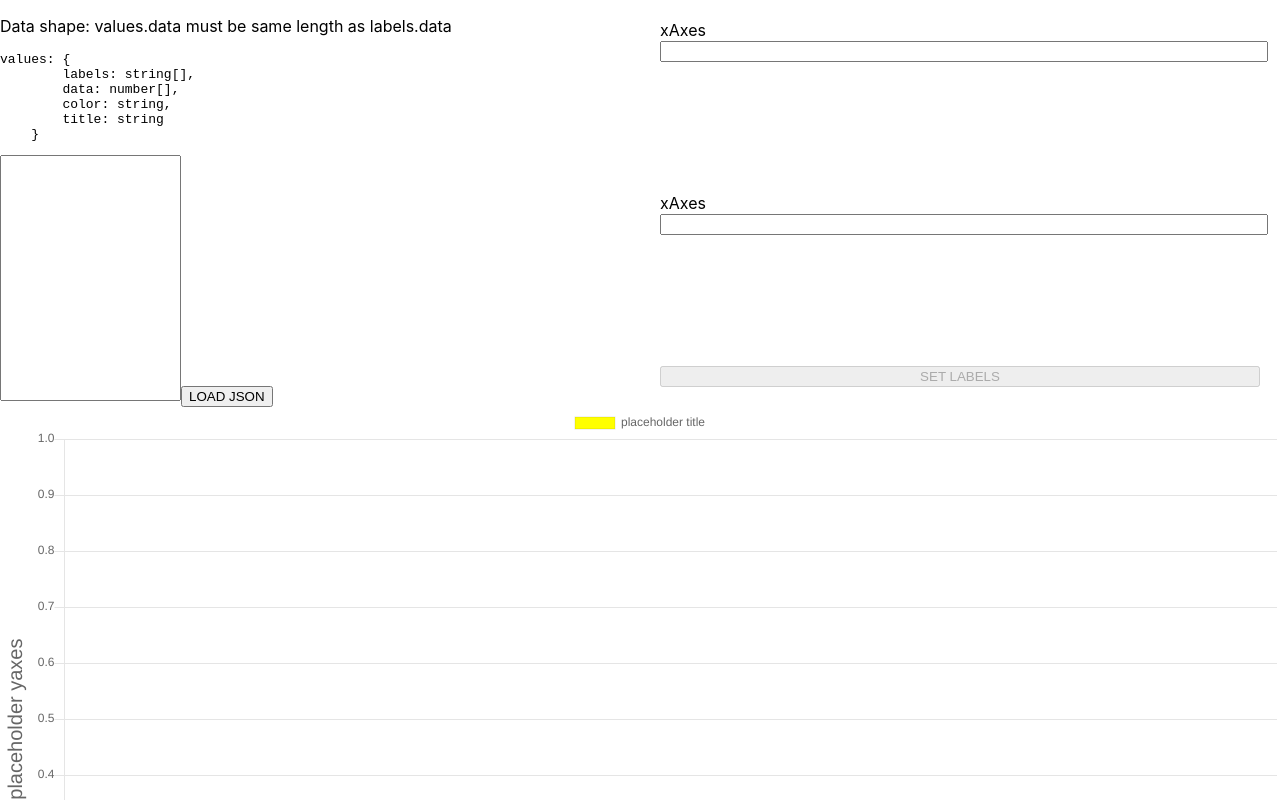
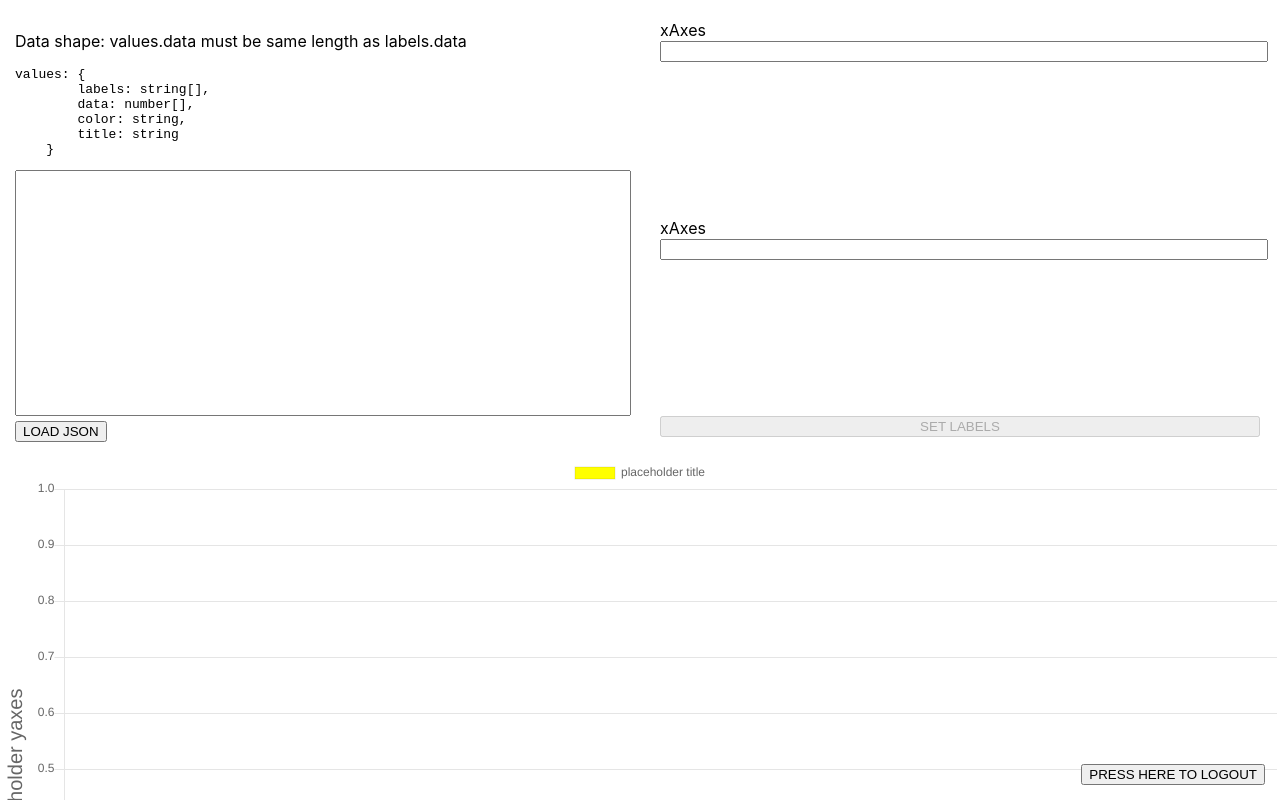
Before and after one commit to Mautriz/react-chart-test, a React (Create React App) app: page / in a window 1280 px wide. Both pictures are taken after a click on the button "LOGIN!". Shown: the top 800 px of the page. Built offline with nearby package versions, Linux system fonts and the light colour scheme.

Commit message:
added auth persistance and logout button

```diff
--- a/src/components/chart-load-json/chart-load-json.scss
+++ b/src/components/chart-load-json/chart-load-json.scss
@@ -1,6 +1,8 @@
 .json-form {
+    padding: 15px;
     &__textarea {
         resize: none;
         height: 30vh;
+        width: 100%;
     }
 }
--- a/src/pages/homepage/homepage.component.js
+++ b/src/pages/homepage/homepage.component.js
@@ -2,8 +2,10 @@ import React from 'react';
 import ChartLabelsForm from '../../components/chart-labels-form/chart-labels-form.component';
 import ChartLoadJson from '../../components/chart-load-json/chart-load-json.component';
 import LineChart from '../../components/line-chart/line-chart.component';
+import { authLogout } from '../../redux/actions/auth.actions';
+import { connect } from 'react-redux';
 
-const HomePage = () => {
+const HomePage = ({ authLogout }) => {
     return (
         <div>
             <div style={{ display: 'grid', gridTemplateColumns: '1fr 1fr' }}>
@@ -11,8 +13,19 @@ const HomePage = () => {
                 <ChartLabelsForm />
             </div>
             <LineChart />
+            <button
+                style={{ position: 'fixed', right: '15px', bottom: '15px' }}
+                onClick={authLogout}
+            >
+                PRESS HERE TO LOGOUT
+            </button>
         </div>
     );
 };
 
-export default HomePage;
+export default connect(
+    null,
+    {
+        authLogout
+    }
+)(HomePage);
--- a/src/redux/reducers/auth.reducer.js
+++ b/src/redux/reducers/auth.reducer.js
@@ -1,14 +1,16 @@
 import { authTypes } from '../types/auth.types';
 
 const initialState = {
-    isAuthenticated: false
+    isAuthenticated: !!window.localStorage.getItem('isAuthenticated')
 };
 
 export default (state = initialState, { type, payload }) => {
     switch (type) {
         case authTypes.LOGIN:
+            window.localStorage.setItem('isAuthenticated', 'randomvalue');
             return { ...state, isAuthenticated: true };
         case authTypes.LOGOUT:
+            window.localStorage.removeItem('isAuthenticated');
             return { ...state, isAuthenticated: false };
         default:
             return state;
```
